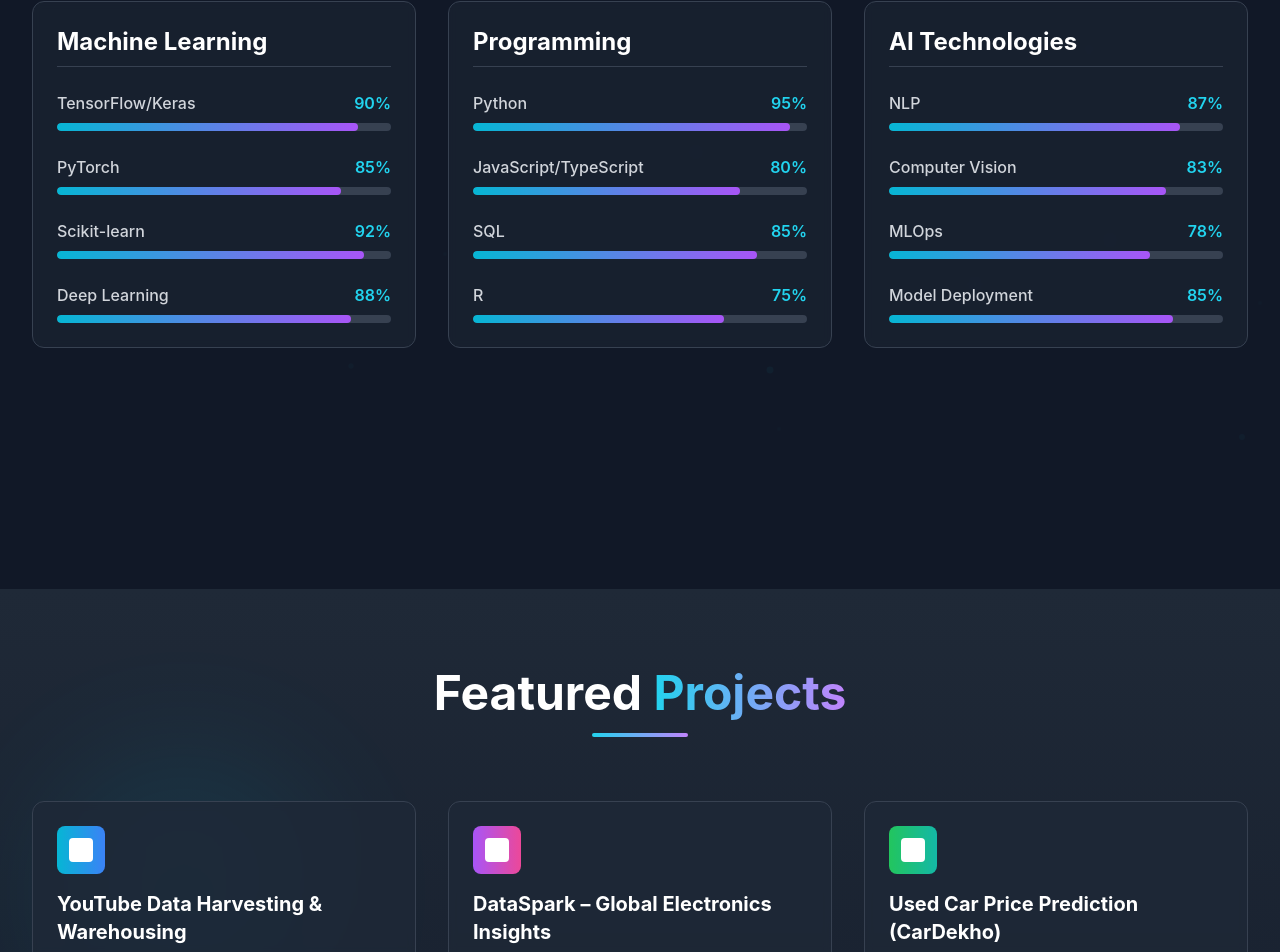
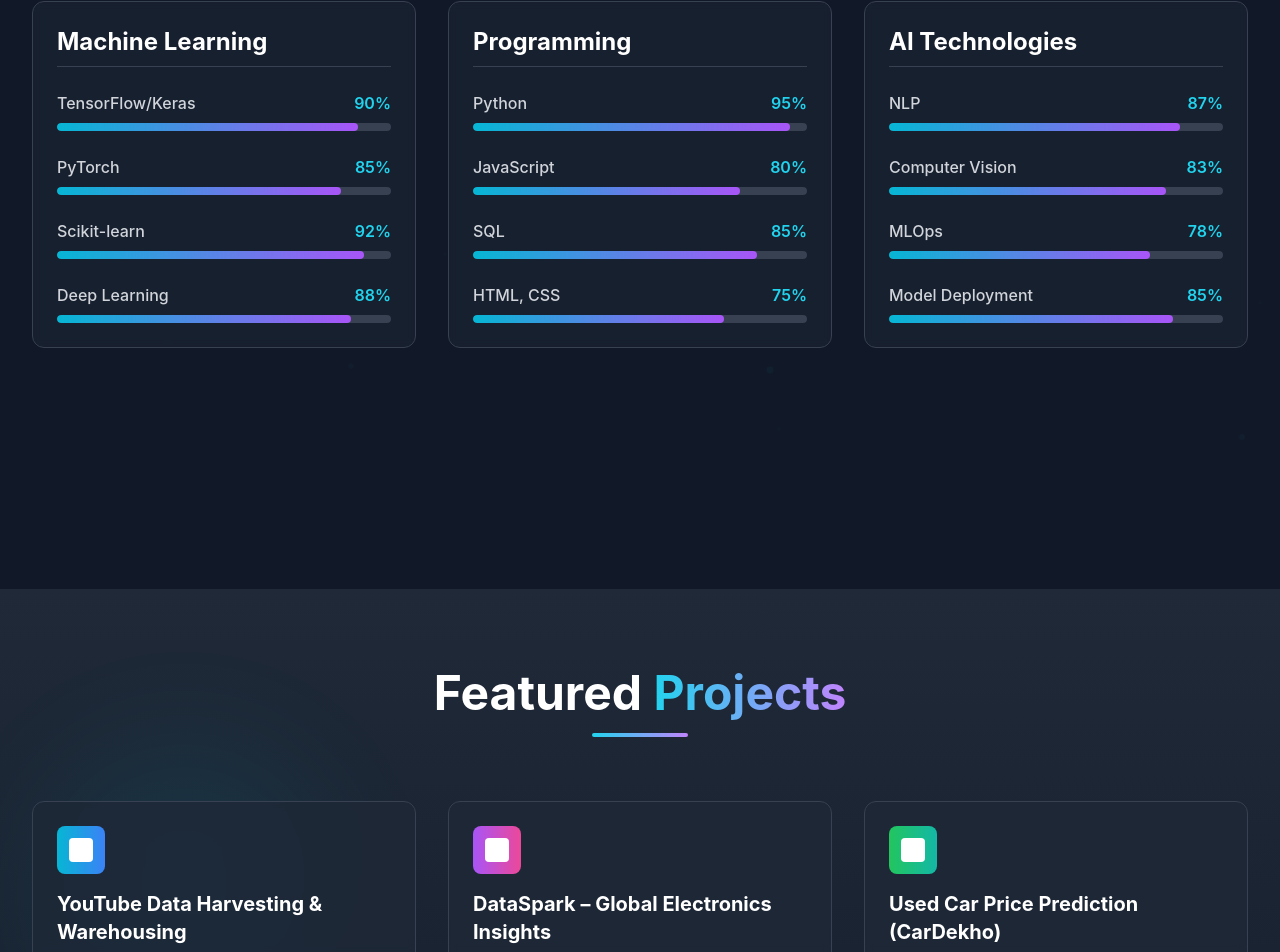
Before and after one commit to Vigneshs9899/portfolio_project, a React (Vite) app: page / in a window 1280 px wide. Shown: the part 1811-2763 px from the top of the page. Built offline with nearby package versions, Linux system fonts and the light colour scheme.

Commit message:
Update JavaScript/TypeScript to JavaScript and add HTML, CSS

```diff
--- a/src/components/Skills.tsx
+++ b/src/components/Skills.tsx
@@ -20,9 +20,9 @@ export default function Skills() {
       category: 'Programming',
       skills: [
         { name: 'Python', level: 95 },
-        { name: 'JavaScript/TypeScript', level: 80 },
+        { name: 'JavaScript', level: 80 },
         { name: 'SQL', level: 85 },
-        { name: 'R', level: 75 }
+        { name: 'HTML, CSS', level: 75 }
       ]
     },
     {
```
